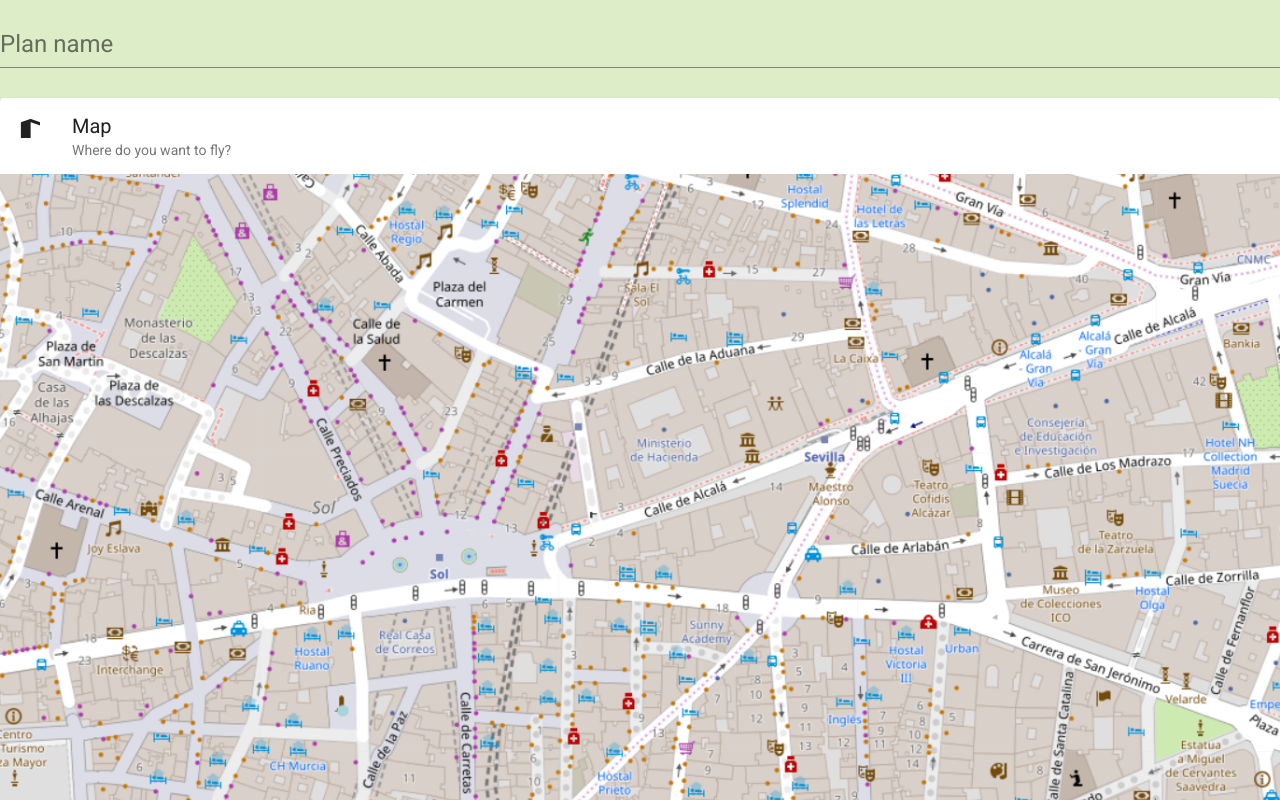
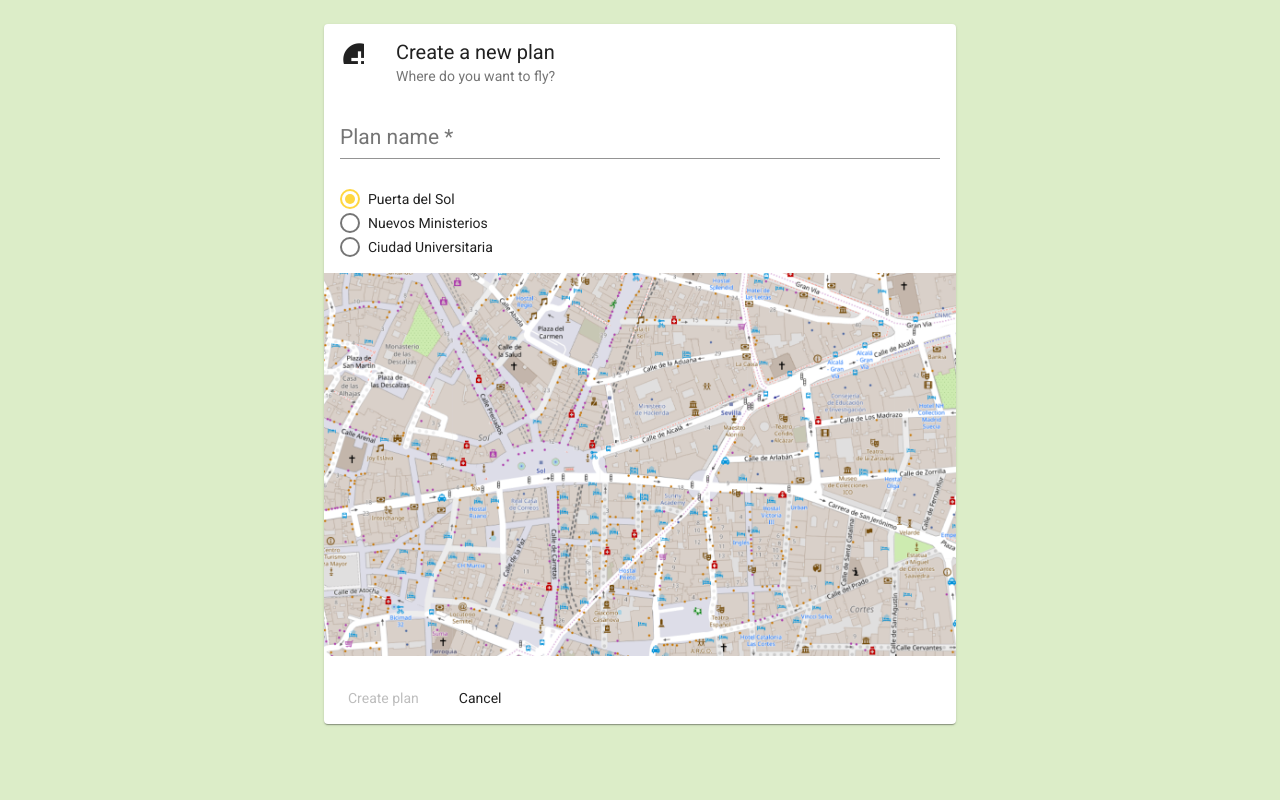
Before and after one commit to alvaromat/flight-planner, an Angular app: page /new in a window 1280 px wide. Shown: the top 800 px of the page. Built offline with nearby package versions, Linux system fonts and the light colour scheme.

Commit message:
Redesign new-plan and route it correctly

```diff
--- a/src/app/new-plan/new-plan.component.html
+++ b/src/app/new-plan/new-plan.component.html
@@ -1,29 +1,28 @@
-<form [formGroup]="form">
-  <!-- Name -->
-  <mat-form-field class="name">
-    <input matInput placeholder="Plan name" formControlName="name">
-  </mat-form-field>
-
-  <!-- Map -->
+<form [formGroup]="form" (submit)="addPlan()">
   <mat-card class="map">
     <mat-card-header>
       <div mat-card-avatar>
-        <mat-icon class="map-icon">map</mat-icon>
+        <mat-icon class="map-icon">add_circle</mat-icon>
       </div>
-      <mat-card-title>Map</mat-card-title>
+      <mat-card-title>Create a new plan</mat-card-title>
       <mat-card-subtitle>Where do you want to fly?</mat-card-subtitle>
     </mat-card-header>
-    <img mat-card-image src="/assets/maps/{{form.controls['map'].value.URI}}.PNG" alt="Photo of a Shiba Inu">
     <mat-card-content>
+      <!-- Name -->
+      <mat-form-field class="name">
+        <input matInput placeholder="Plan name" formControlName="name">
+      </mat-form-field>
+      <!-- Choose map -->
       <mat-radio-group aria-label="Select a map" formControlName="map">
         <mat-radio-button [value]="map" *ngFor="let map of maps">{{map.name}}</mat-radio-button>
       </mat-radio-group>
     </mat-card-content>
+    <img mat-card-image src="/assets/maps/{{form.controls['map'].value.URI}}.PNG" alt="Photo of a Shiba Inu">
+    <mat-card-actions>
+      <!-- Create and cancel buttons -->
+      <button mat-button [disabled]="!form.valid">Create plan</button>
+      <button mat-button (click)="cancel()">Cancel</button>
+    </mat-card-actions>
   </mat-card>
 
-  <!-- Create button -->
-  <div class="create">
-    <button mat-button>Create plan</button>
-  </div>
-
 </form>
--- a/src/app/new-plan/new-plan.component.scss
+++ b/src/app/new-plan/new-plan.component.scss
@@ -1,3 +1,8 @@
+mat-card {
+  max-width: 600px;
+  margin: 24px auto ;
+}
+
 .name {
   width: 100%;
   font-size: 1.5em;
--- a/src/app/new-plan/new-plan.component.ts
+++ b/src/app/new-plan/new-plan.component.ts
@@ -1,7 +1,10 @@
 import { Component, OnInit } from '@angular/core';
-import { FormGroup, FormControl } from '@angular/forms';
+import { FormGroup, FormControl, Validators } from '@angular/forms';
 import { MapsService } from '../services/maps/maps.service';
 import { BaseMap } from '../model/map';
+import { PlansService } from '../services/plans/plans.service';
+import { Plan } from '../model/plan';
+import { Router } from '@angular/router';
 
 @Component({
   selector: 'app-new-plan',
@@ -13,15 +16,26 @@
   maps: BaseMap[];
 
   form = new FormGroup({
-    name: new FormControl(''),
+    name: new FormControl('', Validators.required),
     map: new FormControl()
   });
 
-  constructor(private mapsService: MapsService) { }
+  constructor(private mapsService: MapsService, private plansService: PlansService, private router: Router) { }
 
   ngOnInit() {
     this.maps = this.mapsService.getAll();
     this.form.controls.map.setValue(this.maps[0]);
   }
 
+  addPlan() {
+    const formValue = this.form.value;
+    const plan: Plan = { name: formValue.name, mapId: formValue.map.id, points: [], creation: new Date() };
+    this.plansService.create(plan);
+    this.router.navigate(['']);
+  }
+
+  cancel() {
+    this.router.navigate(['']);
+  }
+
 }
```
Also changed, not shown: 1 other file (tests, documents, lock files or other folders).
